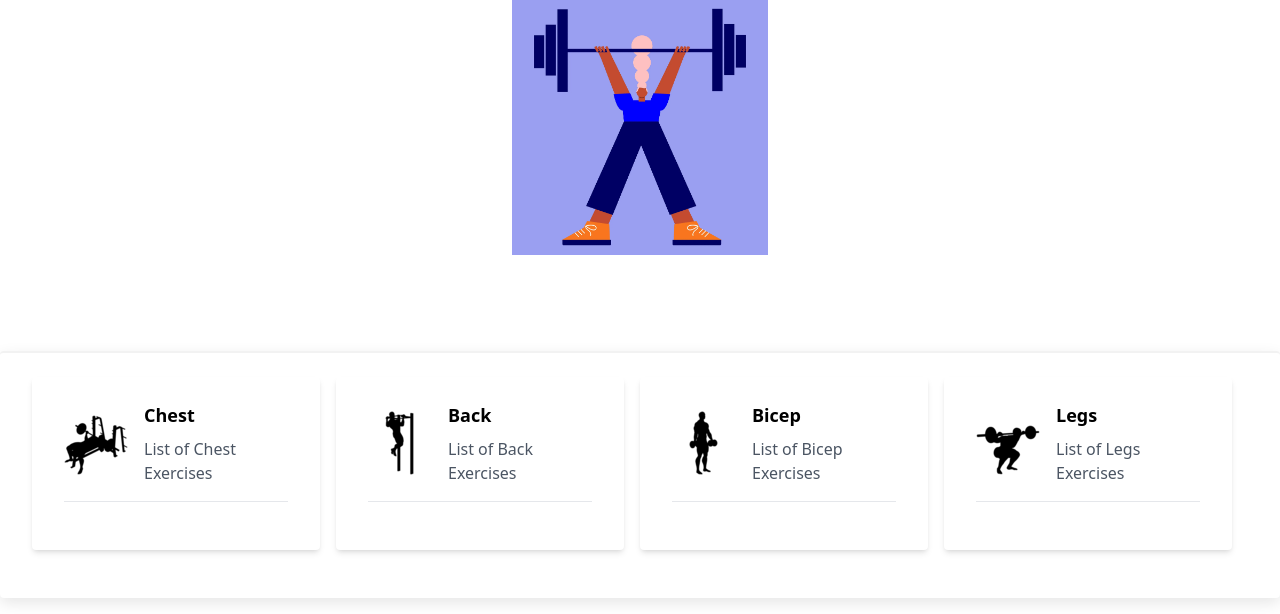
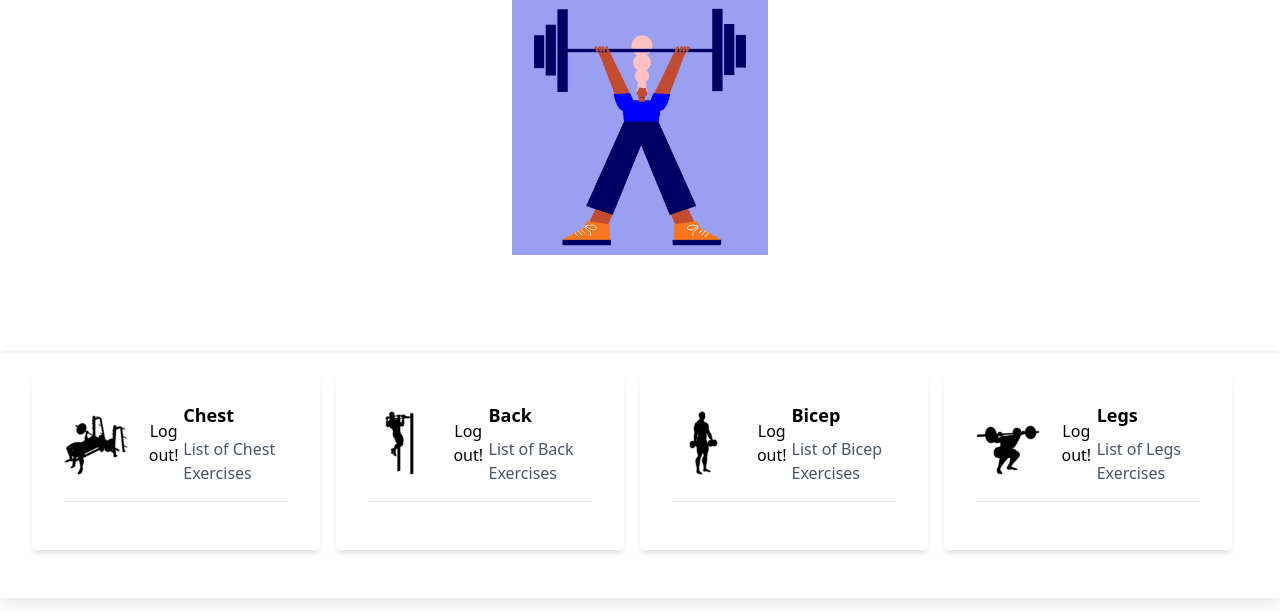
Before and after one commit to AFCTrackerProject/afc_fitness_tracker, a Flask app: page /workouts in a window 1280 px wide. Shown: the part 281-895 px from the top of the page. Run offline with Flask 3, Linux system fonts and the light colour scheme; some libraries are stand-ins or nearby versions.

Commit message:
Added log out button to Workouts page for now

```diff
--- a/templates/workouts.html
+++ b/templates/workouts.html
@@ -20,6 +20,9 @@
                         <div class="border-b border-gray-200 pb-4 mb-4">
                             <div class="flex items-center">
                                 <img src="\static\images\{{ section|lower }}.png" class="w-16 h-16 object-cover mr-4">
+                                <form action="/logout" method ="post">
+                                    <button type="submit" class="btn btn-danger">Log out!</button>
+                                </form>
                                 <div>
                                     <h3 class="text-lg font-semibold mb-2">{{ section }}</h3>
                                     <p class="text-gray-600">List of {{ section }} Exercises</p>
```
